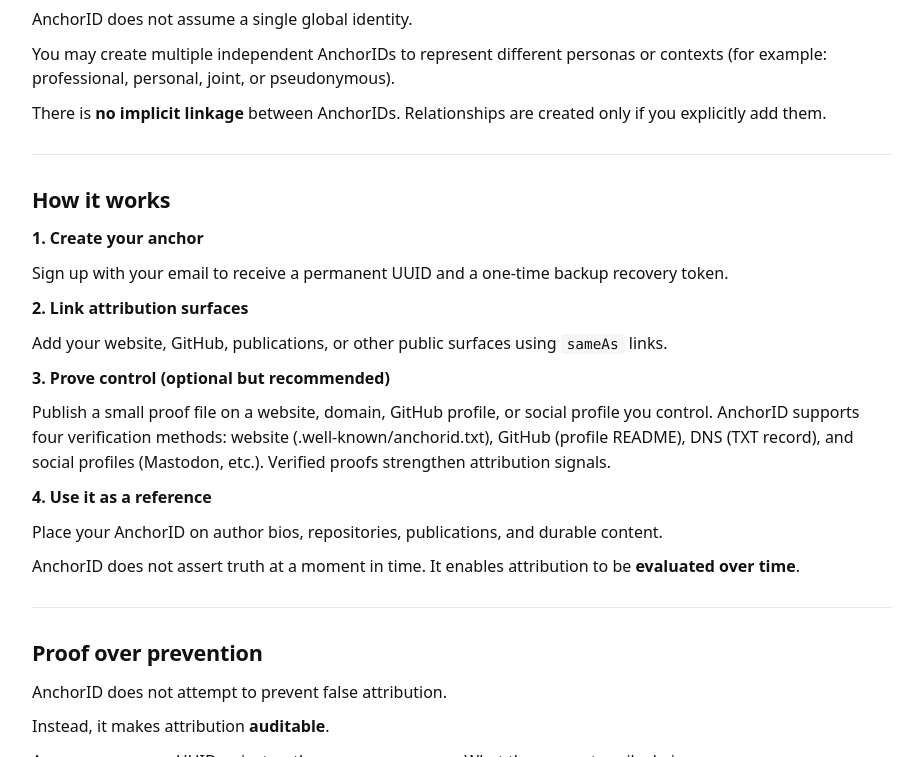
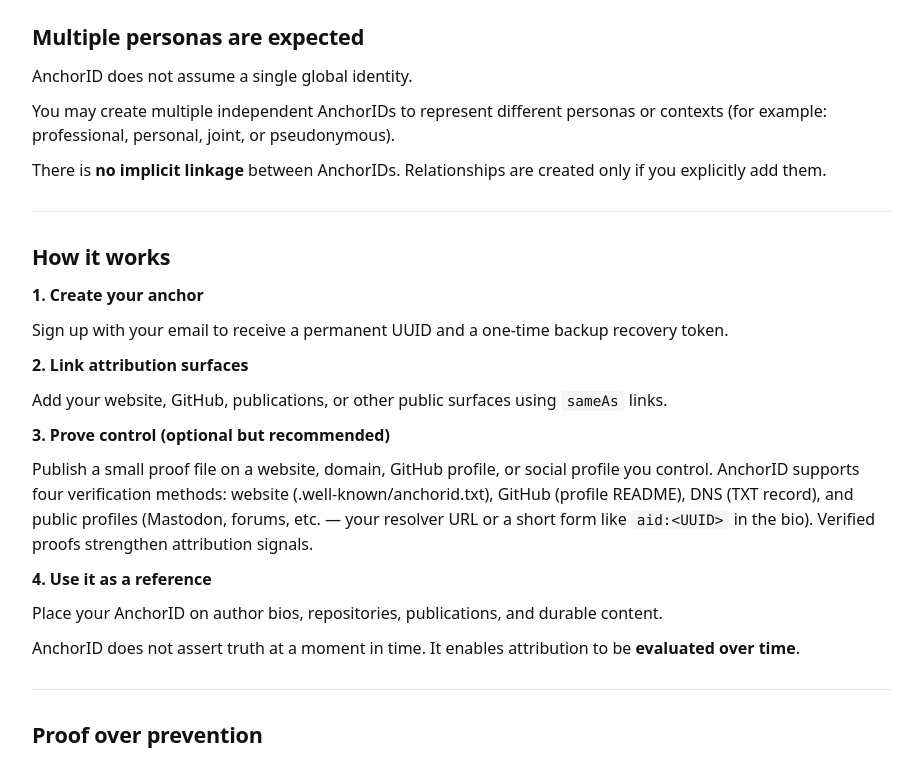
Before and after one commit to lowerpower/AnchorID, a website: page src/content/about.html in a window 1280 px wide. Shown: the part 1851-2608 px from the top of the page, without its empty margins (178-1101 px from the left). Drawn offline with Linux system fonts and the light colour scheme.

Commit message:
Mention labeled and aid: proof marker forms on about page

```diff
--- a/src/content/about.html
+++ b/src/content/about.html
@@ -323,6 +323,8 @@
 
     <p><code>https://anchorid.net/&lt;UUID&gt;</code></p>
 
+    <p class="small">For public profile proofs, the labeled form <code>AnchorID: &lt;UUID&gt;</code> and the compact marker <code>aid:&lt;UUID&gt;</code> are also recognized (markers, not resolvable URLs).</p>
+
     <p>Example:</p>
 
     <p><code>https://anchorid.net/resolve/4ff7ed97-b78f-4ae6-9011-5af714ee241c</code></p>
@@ -377,7 +379,7 @@
     <p>Add your website, GitHub, publications, or other public surfaces using <code>sameAs</code> links.</p>
 
     <p><strong>3. Prove control (optional but recommended)</strong></p>
-    <p>Publish a small proof file on a website, domain, GitHub profile, or social profile you control. AnchorID supports four verification methods: website (.well-known/anchorid.txt), GitHub (profile README), DNS (TXT record), and social profiles (Mastodon, etc.). Verified proofs strengthen attribution signals.</p>
+    <p>Publish a small proof file on a website, domain, GitHub profile, or social profile you control. AnchorID supports four verification methods: website (.well-known/anchorid.txt), GitHub (profile README), DNS (TXT record), and public profiles (Mastodon, forums, etc. — your resolver URL or a short form like <code>aid:&lt;UUID&gt;</code> in the bio). Verified proofs strengthen attribution signals.</p>
 
     <p><strong>4. Use it as a reference</strong></p>
     <p>Place your AnchorID on author bios, repositories, publications, and durable content.</p>
```
